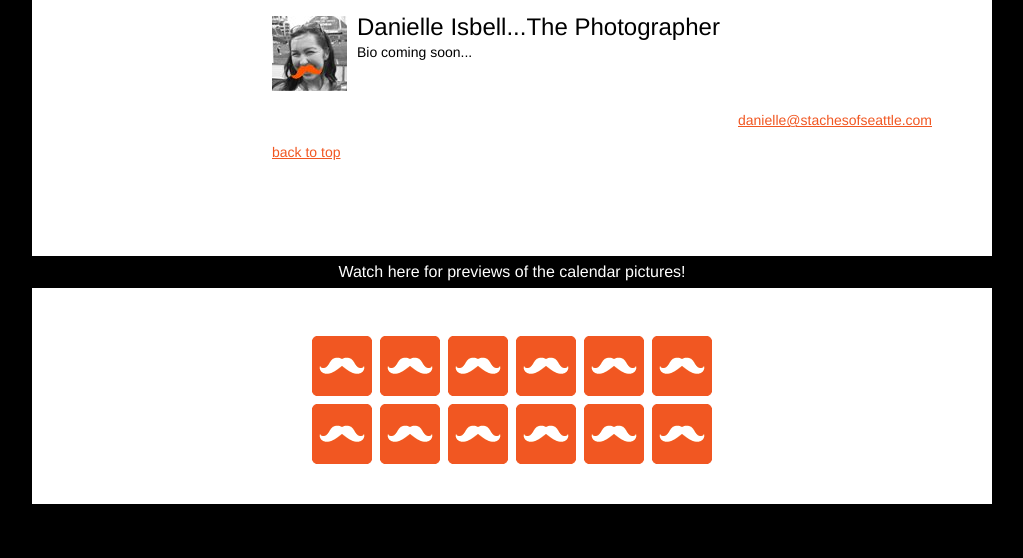
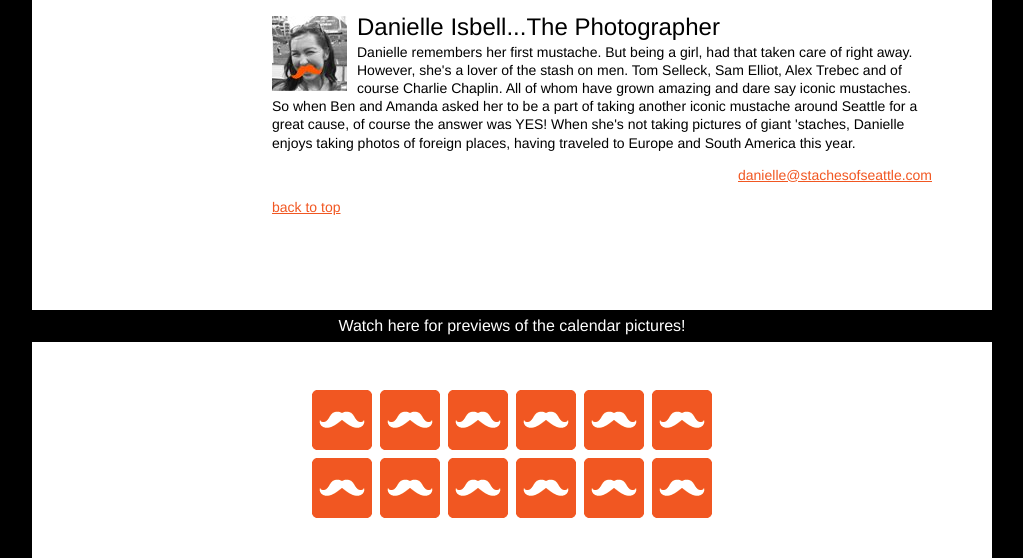
Before and after one commit to bendemboski/stachesofseattle, a plain HTML site: page www/index.html in a window 1280 px wide. Shown: the part 2912-3470 px from the top of the page, without its empty margins (128-1151 px from the left). Before the commit the page ends 3416 px from the top, so only its background shows below. Drawn offline with nearby package versions, Linux system fonts and the light colour scheme.

Commit message:
Add Danielle's bio

```diff
--- a/www/index.html
+++ b/www/index.html
@@ -231,7 +231,13 @@
               <img class="ui-headshot" width="75" height="75" src="img/headshot_danielle.jpg"/>
               <h2>Danielle Isbell...The Photographer</h2>
               <p>
-                Bio coming soon...<br/><br/><br/>
+                Danielle remembers her first mustache. But being a girl, had that taken care of
+                right away. However, she's a lover of the stash on men. Tom Selleck, Sam Elliot,
+                Alex Trebec and of course Charlie Chaplin. All of whom have grown amazing and
+                dare say iconic mustaches. So when Ben and Amanda asked her to be a part of
+                taking another iconic mustache around Seattle for a great cause, of course the
+                answer was YES! When she's not taking pictures of giant 'staches, Danielle enjoys
+                taking photos of foreign places, having traveled to Europe and South America this year.
               </p>
               <p class="ui-about-social-links">
                 <a href="mailto:danielle@stachesofseattle.com" target="_blank">danielle@stachesofseattle.com</a>
```
